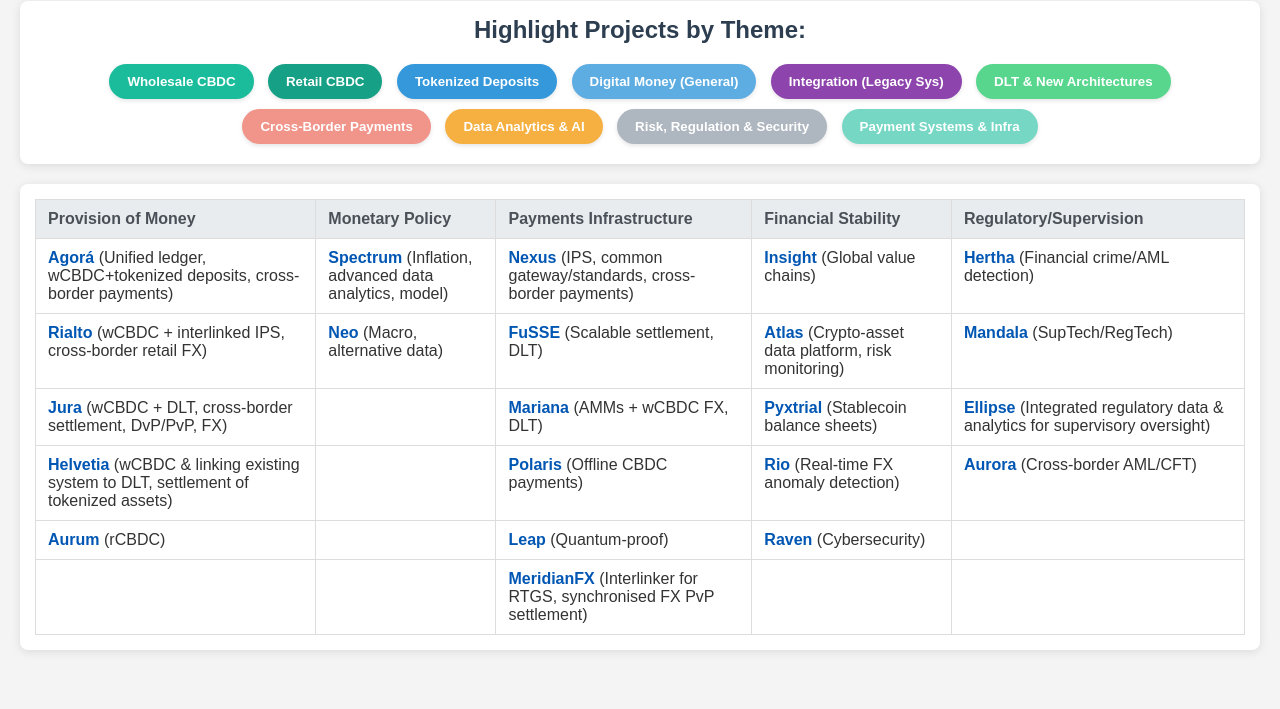
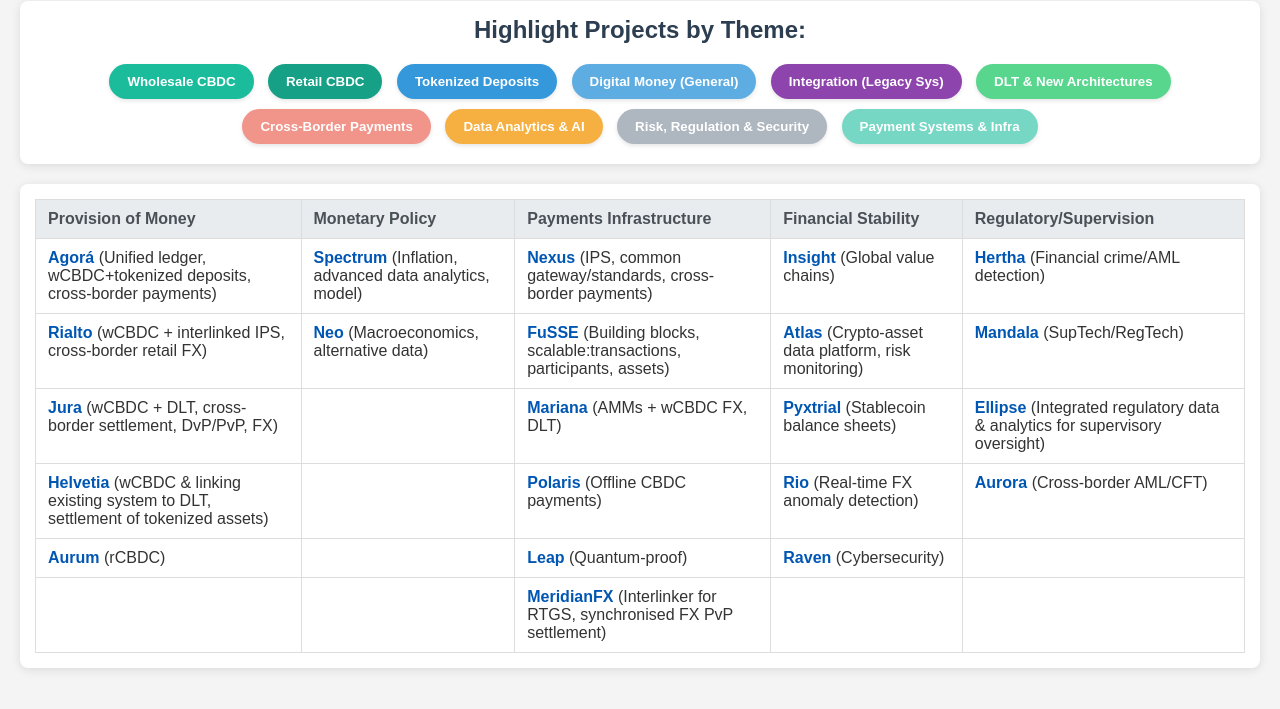
Before and after one commit to juwyang/little-defi-book, a plain HTML site: page en/bis-demo.html in a window 1280 px wide. Shown: the part 79-788 px from the top of the page. Drawn offline with Linux system fonts and the light colour scheme.

Commit message:
修正FUSSE

```diff
--- a/en/bis-demo.html
+++ b/en/bis-demo.html
@@ -149,8 +149,8 @@
                 </tr>
                 <tr>
                     <td class="project-cell" data-project-name="Rialto" data-themes="wCBDC Integration CrossBorder PaymentsInfra"><strong>Rialto</strong> (wCBDC + interlinked IPS, cross-border retail FX)</td>
-                    <td class="project-cell" data-project-name="Neo" data-themes="DataAI"><strong>Neo</strong> (Macro, alternative data)</td>
-                    <td class="project-cell" data-project-name="FuSSE" data-themes="DLT PaymentsInfra"><strong>FuSSE</strong> (Scalable settlement, DLT)</td>
+                    <td class="project-cell" data-project-name="Neo" data-themes="DataAI"><strong>Neo</strong> (Macroeconomics, alternative data)</td>
+                    <td class="project-cell" data-project-name="FuSSE" data-themes="PaymentsInfra"><strong>FuSSE</strong> (Building blocks, scalable:transactions, participants, assets)</td>
                     <td class="project-cell" data-project-name="Atlas" data-themes="DigitalMoney DataAI RiskReg"><strong>Atlas</strong> (Crypto-asset data platform, risk monitoring)</td>
                     <td class="project-cell" data-project-name="Mandala" data-themes="RiskReg CrossBorder PaymentsInfra"><strong>Mandala</strong> (SupTech/RegTech)</td>
                 </tr>
```
